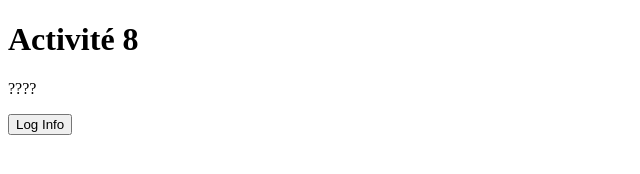
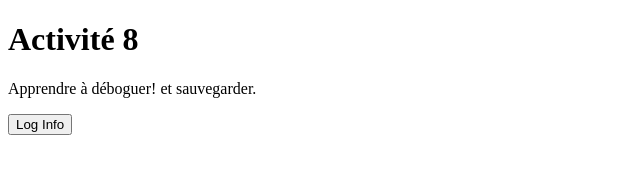
Before and after one commit to TommyFavreau/TommyFavreau.github.io, a plain HTML site: page index.html in a window 1280 px wide. Shown: the whole page, without its empty margins (0-640 px from the left). Drawn offline with Linux system fonts and the light colour scheme.

Commit message:
Ajout du sous-titre

```diff
--- a/index.html
+++ b/index.html
@@ -8,7 +8,7 @@
 </head>
 <body>
     <h1>Activité 8</h1>
-    <p>????</p>
+    <p>Apprendre à déboguer! et sauvegarder.</p>
     <div id="demo">
         <button id="button"> Log Info</button>
     </div>
```
